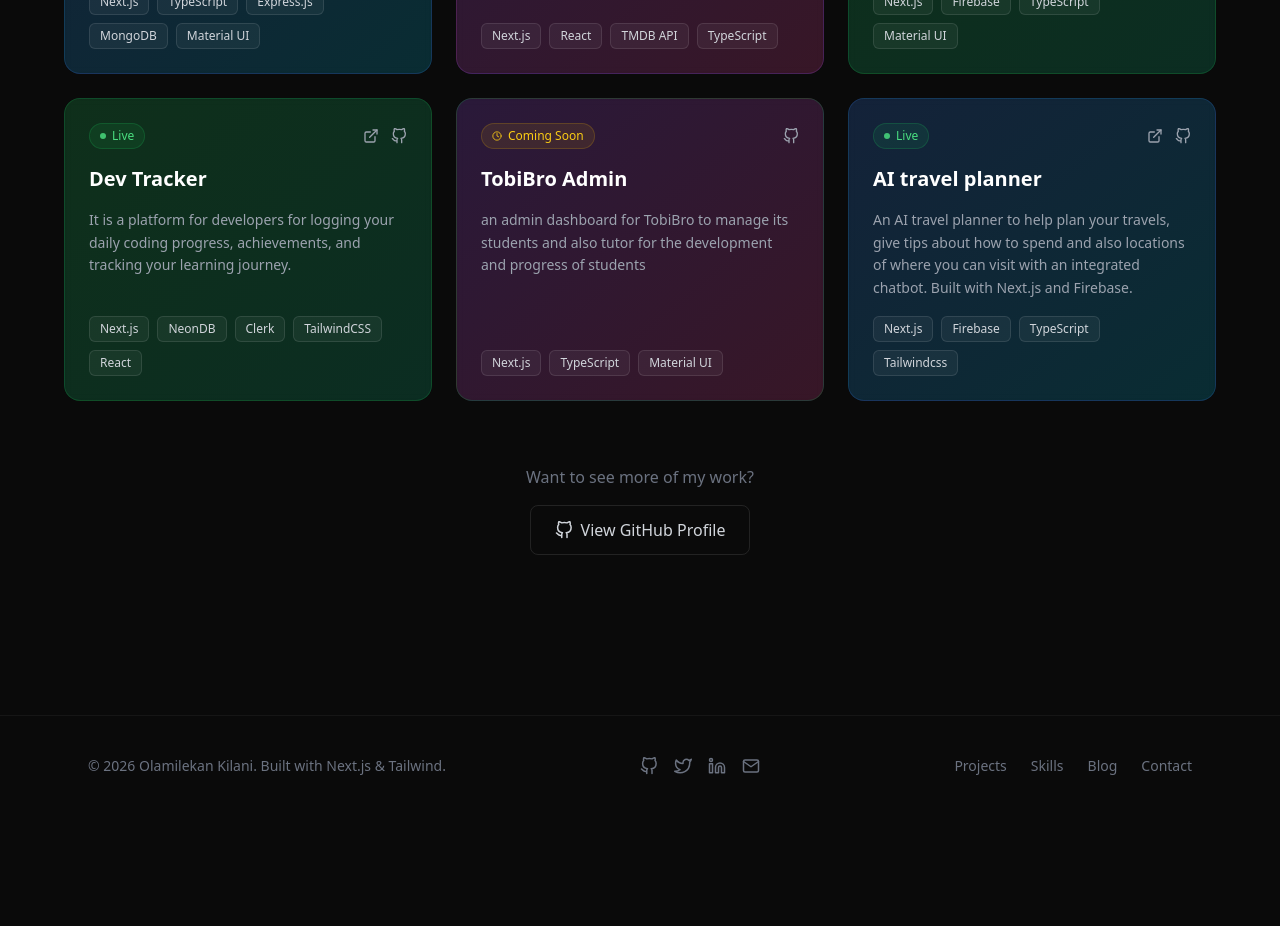
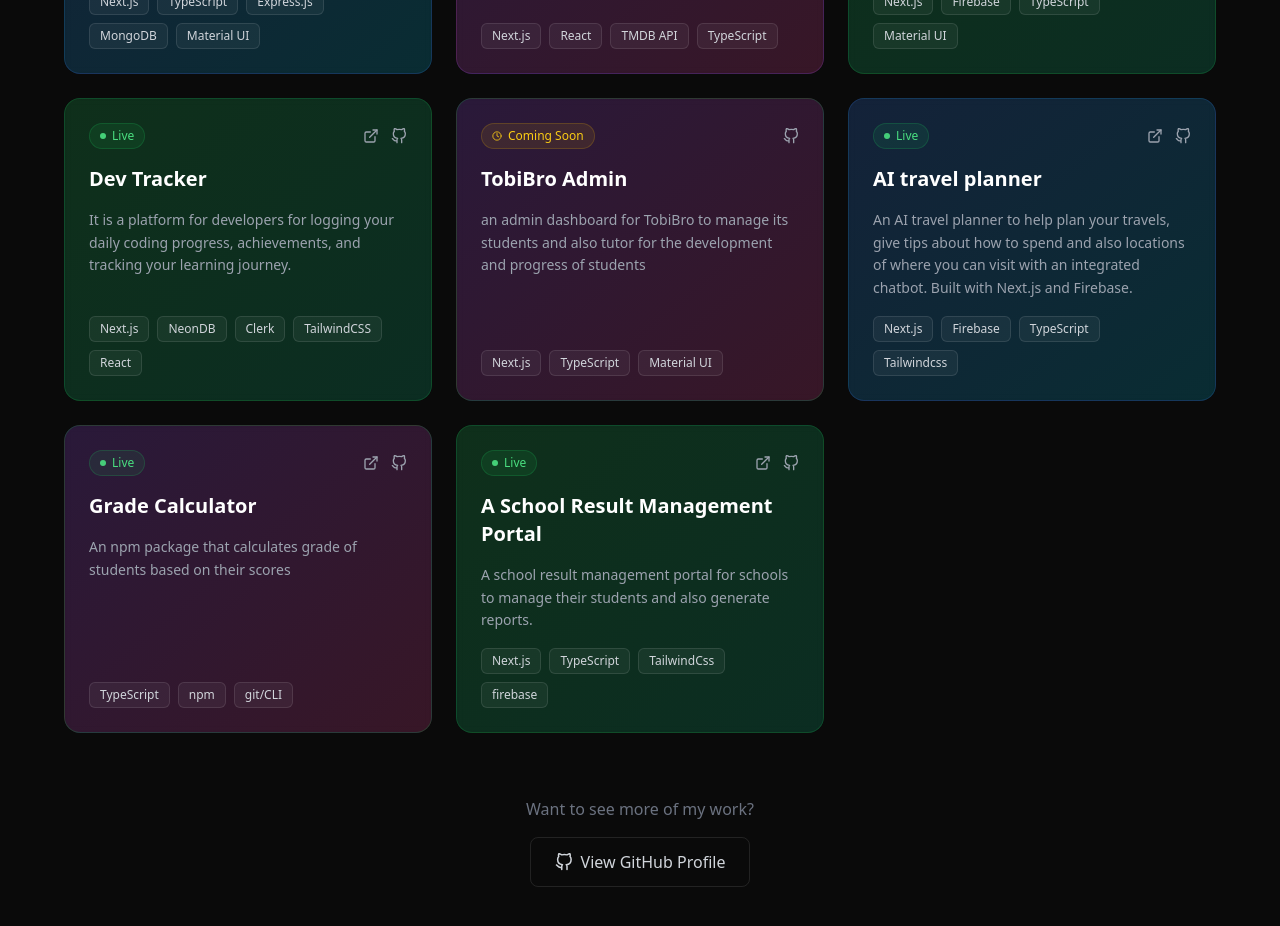
Before and after one commit to kilan080/portfolio, a Next.js app: page /projects in a window 1280 px wide. Shown: the part 580-1506 px from the top of the page. Before the commit the page ends 1396 px from the top, so only its background shows below. Built offline with nearby package versions, Linux system fonts and the light colour scheme.

Commit message:
feat: implement projects showcase component with detailed project cards

```diff
--- a/src/app/components/Projects.tsx
+++ b/src/app/components/Projects.tsx
@@ -42,7 +42,8 @@ const projects = [
   },
   {
     title: "Dev Tracker",
-    description: "It is a platform for developers for logging your daily coding progress, achievements, and tracking your learning journey.",
+    description:
+      "It is a platform for developers for logging your daily coding progress, achievements, and tracking your learning journey.",
     tags: ["Next.js", "NeonDB", "Clerk", "TailwindCSS", "React"],
     live: "https://devtrackr-alpha.vercel.app/",
     github: "https://github.com/kilan080/devtrackr",
@@ -53,7 +54,8 @@ const projects = [
   },
   {
     title: "TobiBro Admin",
-    description: "an admin dashboard for TobiBro to manage its students and also tutor for the development and progress of students",
+    description:
+      "an admin dashboard for TobiBro to manage its students and also tutor for the development and progress of students",
     tags: ["Next.js", "TypeScript", "Material UI"],
     live: "#",
     github: "https://github.com/kilan080",
@@ -64,7 +66,8 @@ const projects = [
   },
   {
     title: "AI travel planner",
-    description: "An AI travel planner to help plan your travels, give tips about how to spend and also locations of where you can visit with an integrated chatbot. Built with Next.js and Firebase.",
+    description:
+      "An AI travel planner to help plan your travels, give tips about how to spend and also locations of where you can visit with an integrated chatbot. Built with Next.js and Firebase.",
     tags: ["Next.js", "Firebase", "TypeScript", "Tailwindcss"],
     live: " https://ai-travel-planner-kol.vercel.app",
     github: "https://github.com/kilan080/ai-travel-planner",
@@ -72,7 +75,31 @@ const projects = [
     featured: true,
     color: "from-blue-500/20 to-cyan-500/20",
     border: "border-blue-500/20",
-  }
+  },
+  {
+    title: "Grade Calculator",
+    description:
+      "An npm package that calculates grade of students based on their scores",
+    tags: ["TypeScript", "npm", "git/CLI"],
+    live: "https://www.npmjs.com/package/@kilan080/grade-calculator",
+    github: "https://github.com/kilan080/grade-calculator",
+    status: "live",
+    featured: true,
+    color: "from-purple-500/20 to-pink-500/20",
+    border: "border-green-500/20",
+  },
+  {
+    title: "A School Result Management Portal",
+    description:
+      "A school result management portal for schools to manage their students and also generate reports.",
+    tags: ["Next.js", "TypeScript", "TailwindCss", "firebase"],
+    live: "https://portal-two-xi-52.vercel.app",
+    github: "https://github.com/kilan080",
+    status: "live",
+    featured: true,
+    color: "from-green-500/20 to-emerald-500/20",
+    border: "border-green-500/20",
+  },
 ];
 
 export default function Projects() {
```
